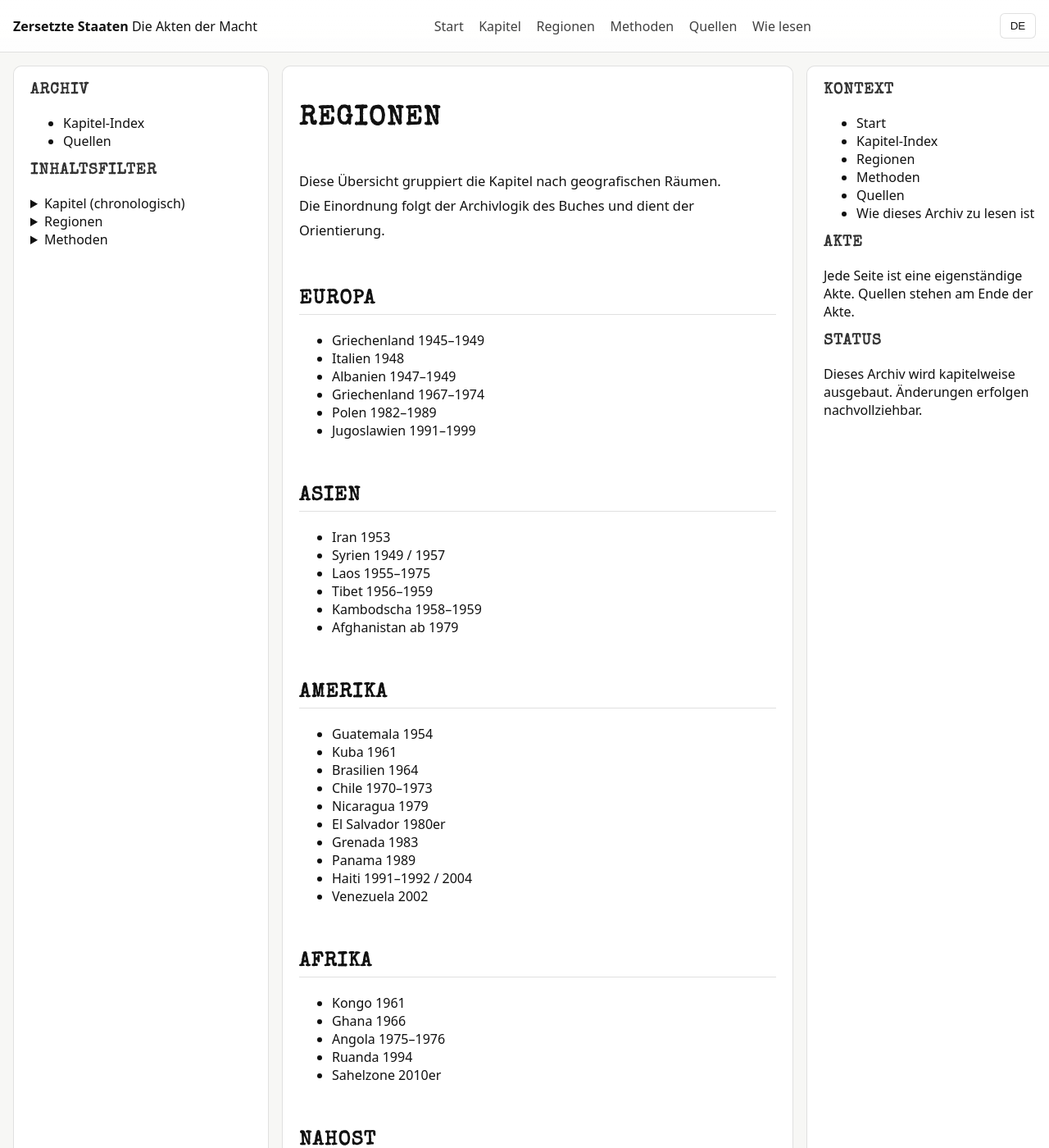
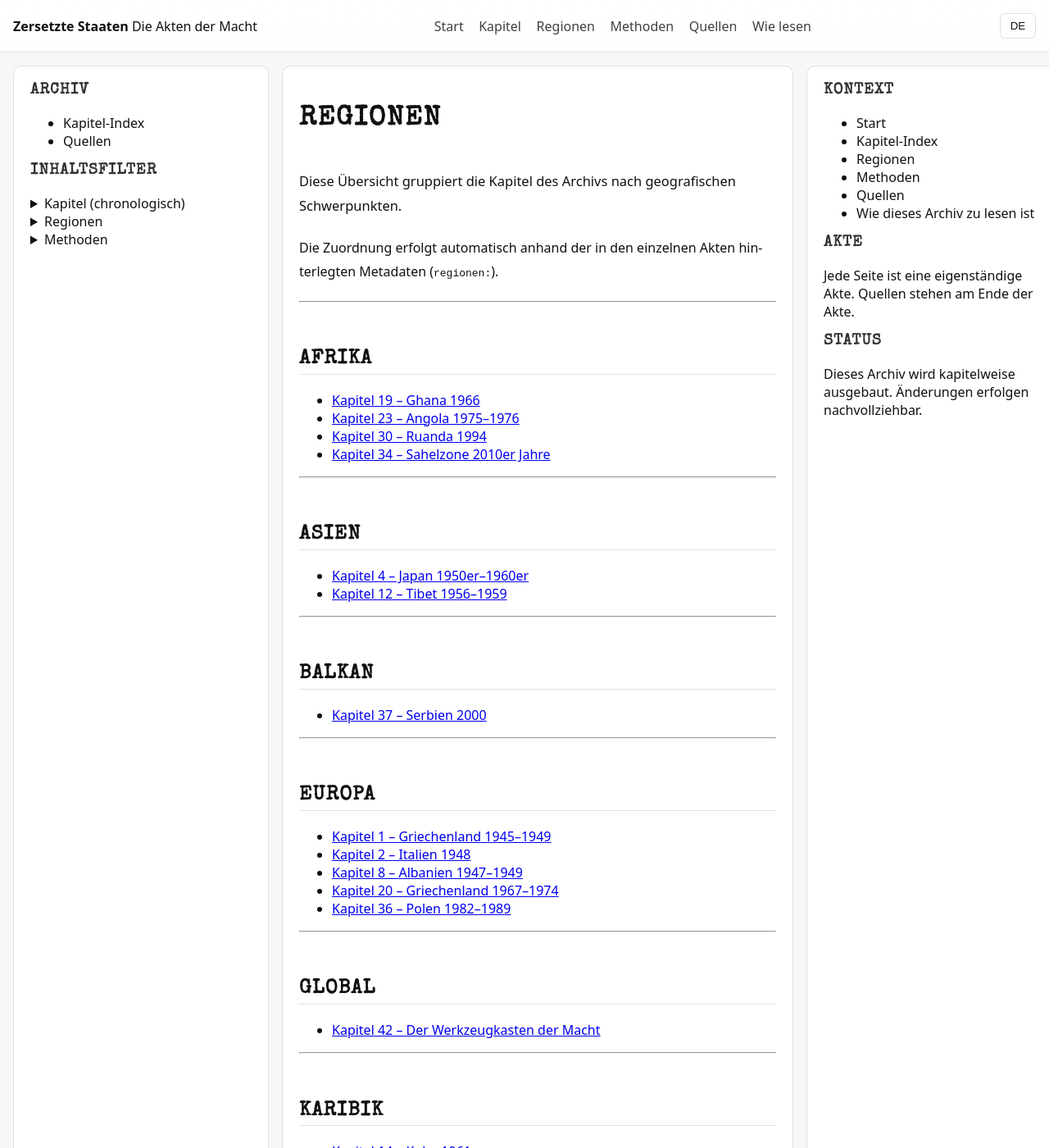
Before and after one commit to bozart-army/zersetzte-staaten-site, a Jekyll site: the page built from de/regionen/index.md, in a window 1280 px wide and 1400 px high. Shown: the whole window at 82% size. Built offline with Jekyll 4.4.1, drawn with Linux system fonts in a browser that asks for light colours; our own code applies the rules of GitHub Pages for plain Markdown files; some of the changed text lies outside the part shown.

Commit message:
Update index.md

```diff
--- a/de/regionen/index.md
+++ b/de/regionen/index.md
@@ -6,46 +6,43 @@ permalink: /de/regionen/
 
 # Regionen
 
-Diese Übersicht gruppiert die Kapitel nach geografischen Räumen.
-Die Einordnung folgt der Archivlogik des Buches und dient der Orientierung.
+Diese Übersicht gruppiert die Kapitel des Archivs nach geografischen
+Schwerpunkten.
 
-## Europa
-- Griechenland 1945–1949
-- Italien 1948
-- Albanien 1947–1949
-- Griechenland 1967–1974
-- Polen 1982–1989
-- Jugoslawien 1991–1999
+Die Zuordnung erfolgt automatisch anhand der in den einzelnen Akten
+hinterlegten Metadaten (`regionen:`).
 
-## Asien
-- Iran 1953
-- Syrien 1949 / 1957
-- Laos 1955–1975
-- Tibet 1956–1959
-- Kambodscha 1958–1959
-- Afghanistan ab 1979
+---
 
-## Amerika
-- Guatemala 1954
-- Kuba 1961
-- Brasilien 1964
-- Chile 1970–1973
-- Nicaragua 1979
-- El Salvador 1980er
-- Grenada 1983
-- Panama 1989
-- Haiti 1991–1992 / 2004
-- Venezuela 2002
+{% assign chapters = site.pages
+  | where_exp: "p", "p.path contains 'de/kapitel/'"
+  | sort: "path" %}
 
-## Afrika
-- Kongo 1961
-- Ghana 1966
-- Angola 1975–1976
-- Ruanda 1994
-- Sahelzone 2010er
+{% assign all_regions = "" | split: "" %}
+{% for p in chapters %}
+  {% if p.regionen %}
+    {% for r in p.regionen %}
+      {% unless all_regions contains r %}
+        {% assign all_regions = all_regions | push: r %}
+      {% endunless %}
+    {% endfor %}
+  {% endif %}
+{% endfor %}
 
-## Nahost
-- Ägypten 1952–1956
-- Irak 1963 / 2003
-- Libyen 2011
-- Syrien 2011–heute
+{% assign all_regions = all_regions | sort %}
+
+{% for region in all_regions %}
+## {{ region }}
+
+<ul>
+{% for p in chapters %}
+  {% if p.regionen contains region %}
+    <li>
+      <a href="{{ p.url | relative_url }}">{{ p.title }}</a>
+    </li>
+  {% endif %}
+{% endfor %}
+</ul>
+
+---
+{% endfor %}
```
